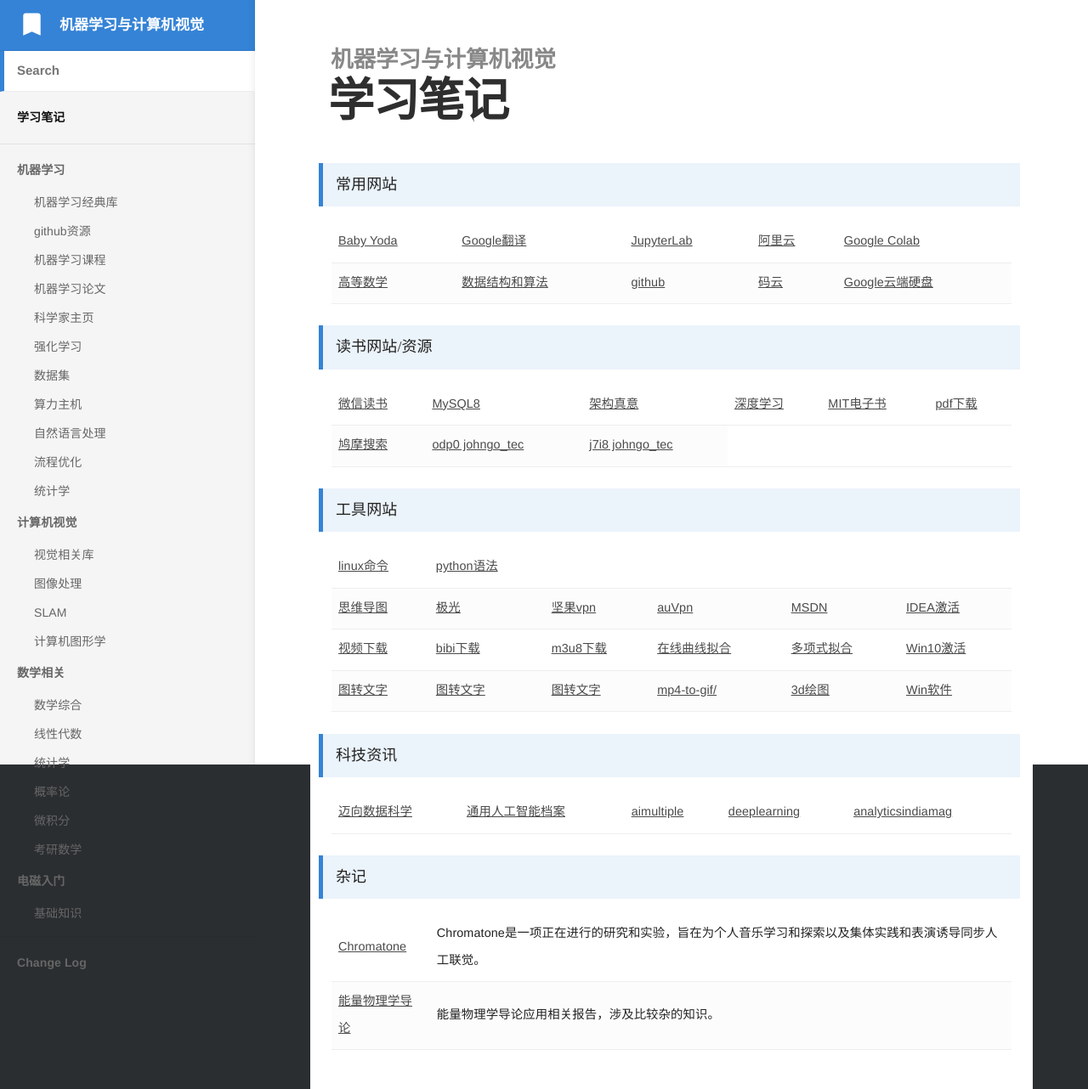
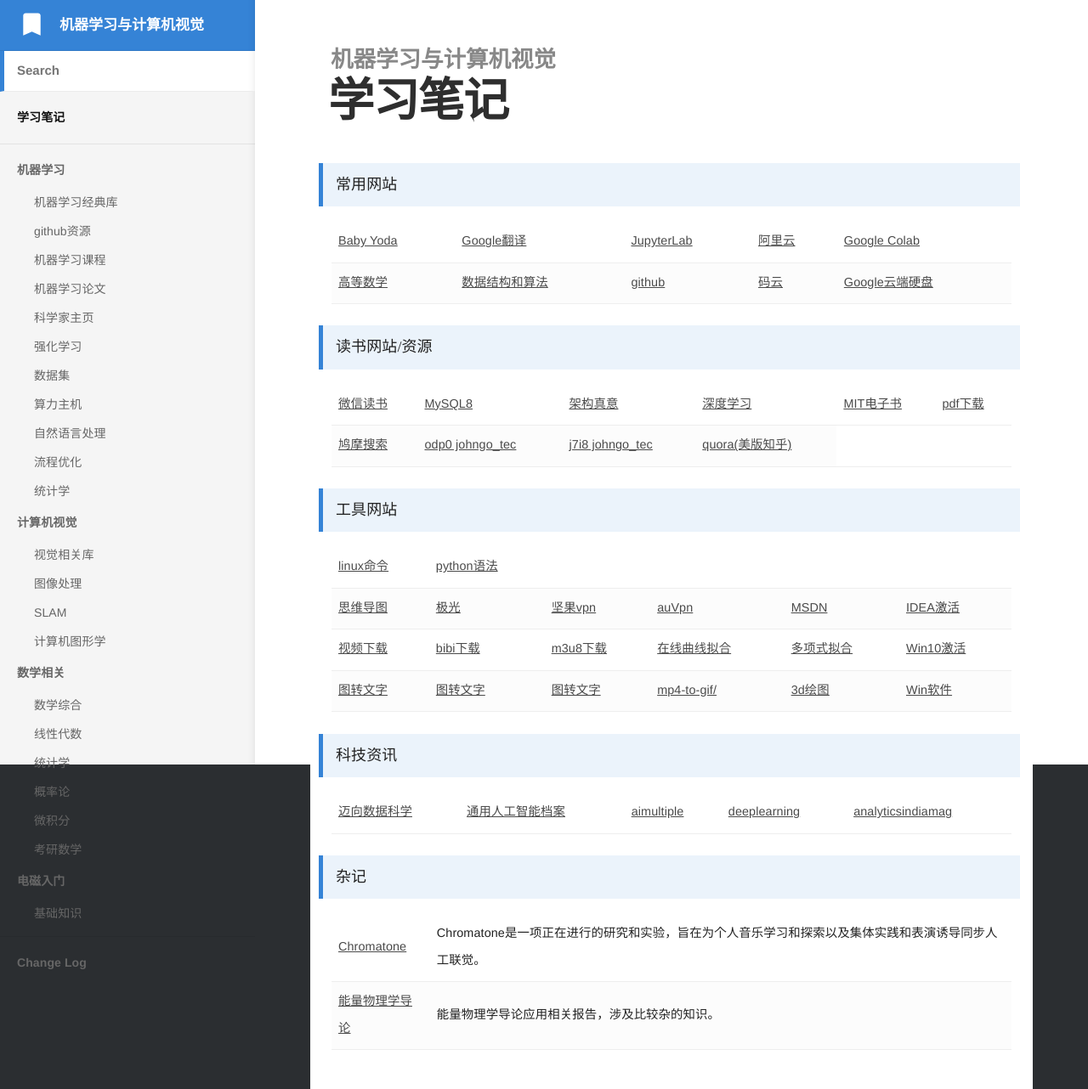
Before and after one commit to bashendixie/Machine_Learning_Notes, a Jekyll site: the page built from index.md, in a window 1280 px wide. Shown: the whole page at 85% size. Built offline with Jekyll 4.4.1, drawn with Linux system fonts in a browser that asks for light colours; some web fonts are replaced.

Commit message:
no message

```diff
--- a/index.md
+++ b/index.md
@@ -75,6 +75,9 @@
 			</td>
 			<td>
 				<a href="https://pan.baidu.com/share/init?surl=hL5G14eiRp6WdK7iWlsuzw" target="_blank">j7i8 johngo_tec</a>
+			</td>
+			<td>
+				<a href="https://www.quora.com/" target="_blank">quora(美版知乎)</a>
 			</td>
 		</tr>
 	</tbody>
```
